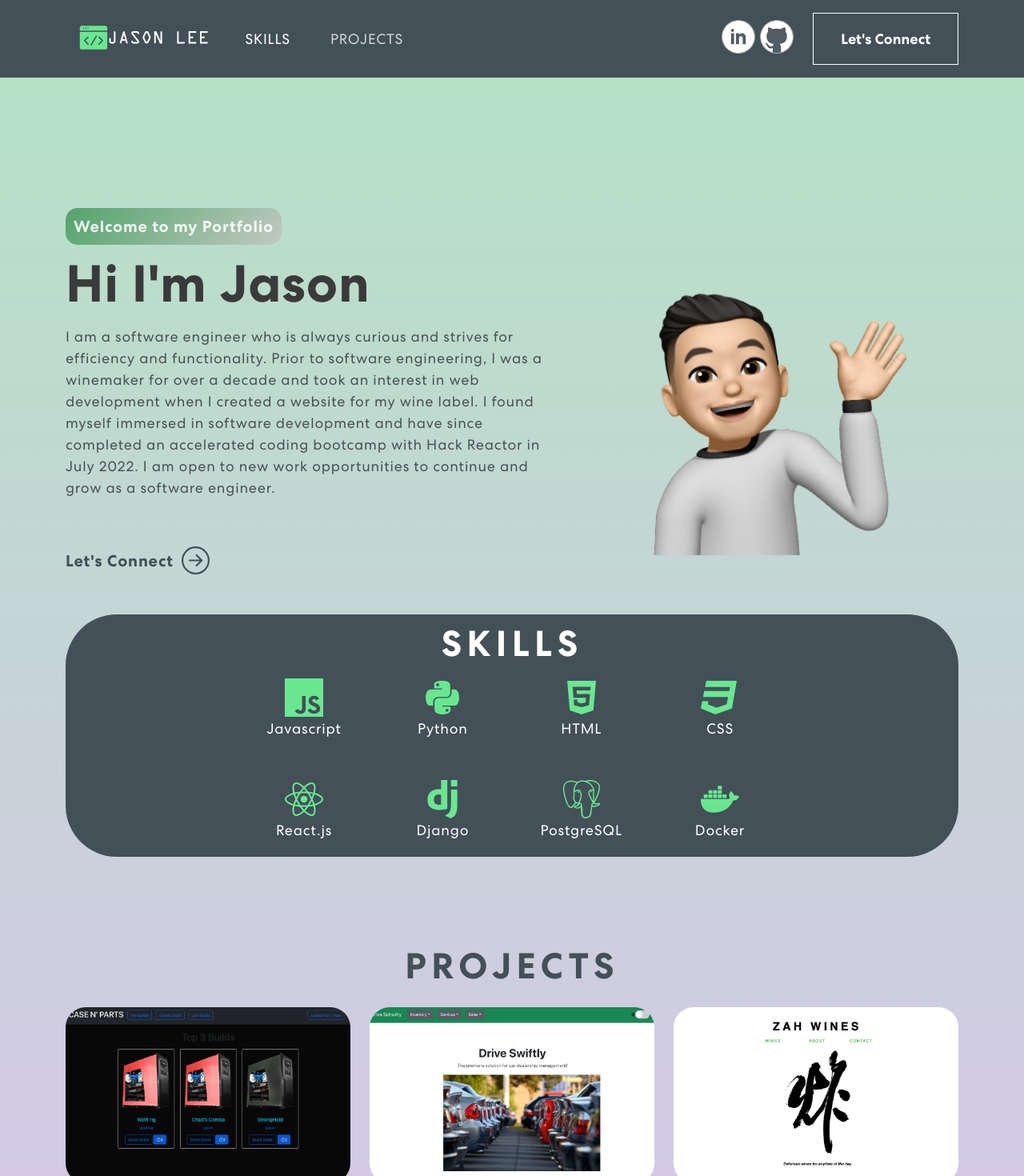
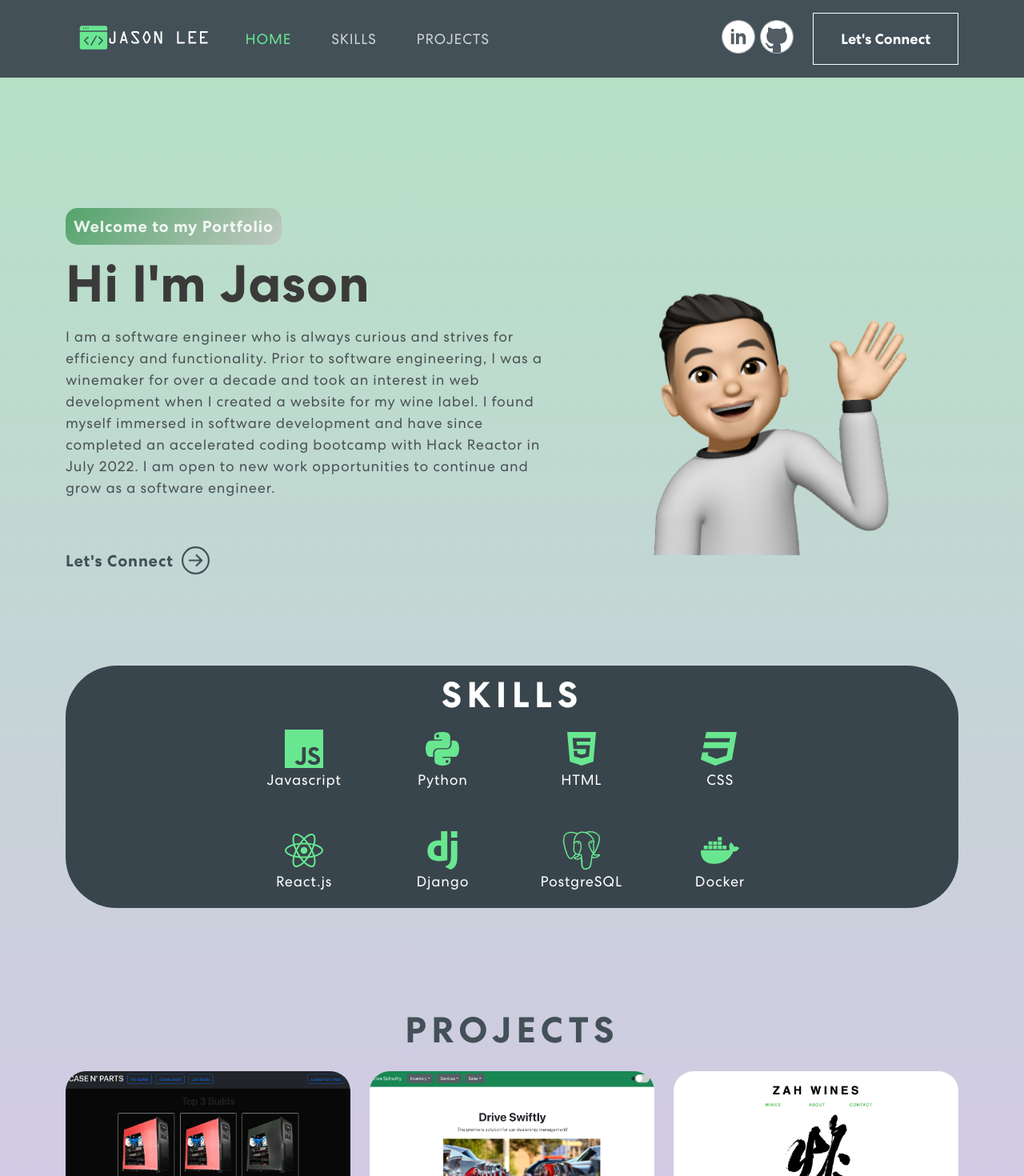
Before and after one commit to jeelason/jeelason.github.io, a React (Create React App) app in the folder porto/: page / in a window 1280 px wide. Shown: the top 1470 px of the page at 80% size. Built offline with nearby package versions, Linux system fonts and the light colour scheme.

Commit message:
fixed navbar, tweaked blur radius

```diff
--- a/porto/src/App.css
+++ b/porto/src/App.css
@@ -95,7 +95,7 @@ nav.navbar a.navbar-brand {
 }
 nav.navbar .navbar-nav .nav-link.navbar-link {
   font-weight: 400;
-  color: #fff !important;
+  color: rgb(255, 255, 255) !important;
   letter-spacing: 0.8px;
   padding: 0 25px;
   font-size: 18px;
@@ -104,6 +104,7 @@ nav.navbar .navbar-nav .nav-link.navbar-link {
 nav.navbar .navbar-nav a.nav-link.navbar-link:hover,
 nav.navbar .navbar-nav a.nav-link.navbar-link.active {
     opacity: 1;
+    color: #68e790 !important;
 }
 span.navbar-text {
     display: flex;
@@ -305,7 +306,7 @@ nav.navbar .navbar-toggler[aria-expanded="true"] .navbar-toggler-icon {
 }
 .skill-bx {
 
-  background: #435058;
+  background: #39454c;
   border-radius: 64px;
   text-align: center;
   padding: 10px 50px;
--- a/porto/src/components/Footer.js
+++ b/porto/src/components/Footer.js
@@ -9,7 +9,9 @@ export const Footer = () => {
       <Container>
         <Row className="align-items-center">
           <Col size={12} sm={6}>
-            <img src={logo} alt="Logo" />
+            <a href="#home">
+              <img src={logo} alt="Logo" />
+            </a>
           </Col>
           <Col size={12} sm={6} className="text-center text-sm-end">
             <div className="social-icon">
--- a/porto/src/components/NavBar.js
+++ b/porto/src/components/NavBar.js
@@ -30,7 +30,13 @@ export const NavBar = () => {
   return (
     <Navbar expand="md" className={scrolled ? "scrolled" : ""}>
       <Container>
-        <Navbar.Brand href="/">
+        <Navbar.Brand
+          href="/"
+          className={
+            activeLink === "home" ? "active navbar-link" : "navbar-link"
+          }
+          onClick={() => onUpdateActiveLink("home")}
+        >
           <img src={logo} alt="logo" />
         </Navbar.Brand>
         <Navbar.Toggle aria-controls="basic-navbar-nav"></Navbar.Toggle>
@@ -38,20 +44,29 @@ export const NavBar = () => {
         <Navbar.Collapse id="basic-navbar-nav">
           <Nav className="me-auto">
             <Nav.Link
-              href="#skills"
+              href="#home"
               className={
                 activeLink === "home" ? "active navbar-link" : "navbar-link"
               }
               onClick={() => onUpdateActiveLink("home")}
+            >
+              HOME
+            </Nav.Link>
+            <Nav.Link
+              href="#skills"
+              className={
+                activeLink === "skills" ? "active navbar-link" : "navbar-link"
+              }
+              onClick={() => onUpdateActiveLink("skills")}
             >
               SKILLS
             </Nav.Link>
             <Nav.Link
               href="#projects"
               className={
-                activeLink === "skills" ? "active navbar-link" : "navbar-link"
+                activeLink === "projects" ? "active navbar-link" : "navbar-link"
               }
-              onClick={() => onUpdateActiveLink("skills")}
+              onClick={() => onUpdateActiveLink("projects")}
             >
               PROJECTS
             </Nav.Link>
--- a/porto/src/components/Skills.js
+++ b/porto/src/components/Skills.js
@@ -5,7 +5,7 @@ import { Container, Row, Col } from "react-bootstrap";
 export const Skills = () => {
   return (
     <section className="skill" id="skills">
-      <Container>
+      <Container className="py-3 mt-5">
         <div className="skill-bx">
           <h2 className="mb-3">SKILLS</h2>
           <Row className="justify-content-md-center mb-5">
```
Also changed, not shown: 12 other files (tests, documents, lock files or other folders).
